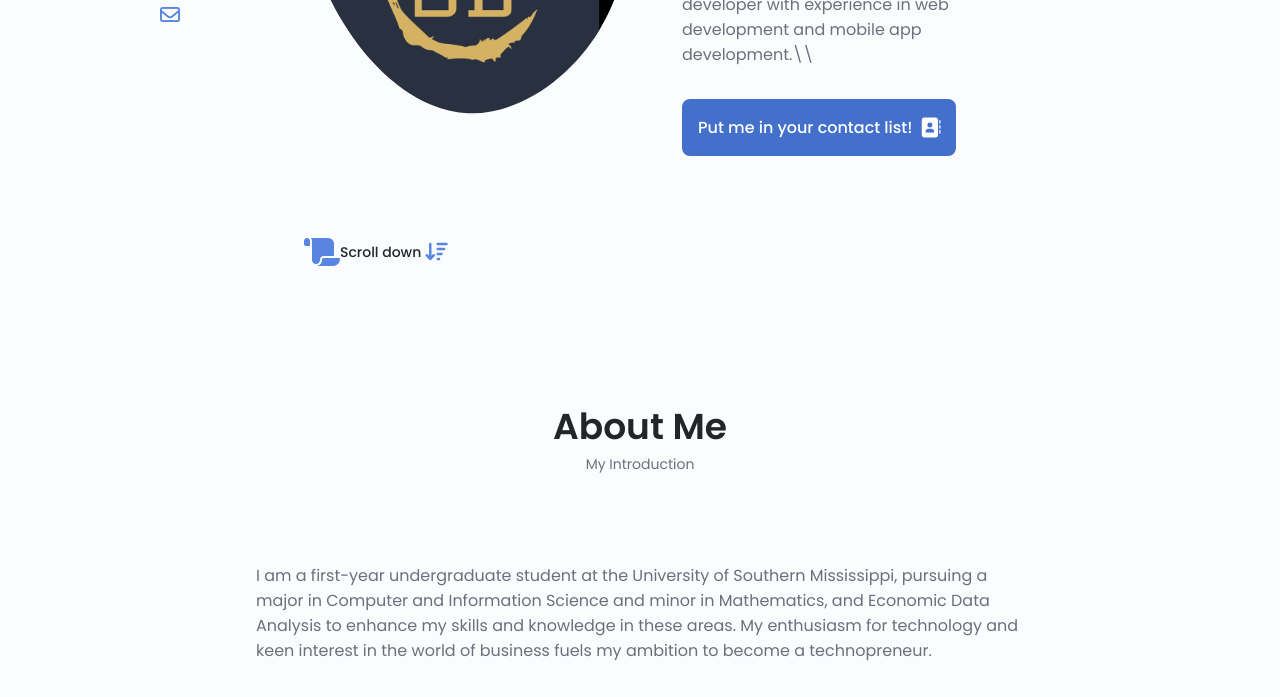
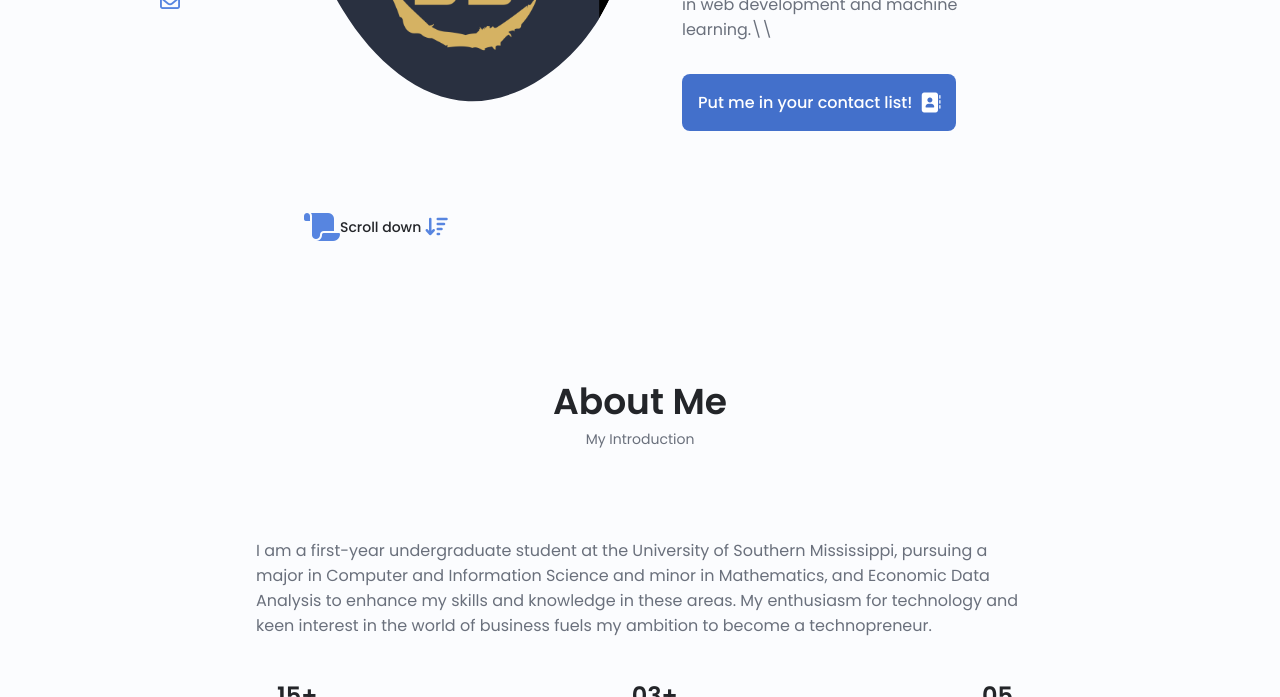
Before and after one commit to git07Sandesh/portfolio-website, a plain HTML site: page index.html in a window 1280 px wide. Shown: the part 403-1100 px from the top of the page. Drawn offline with nearby package versions, Linux system fonts and the light colour scheme.

Commit message:
Update index.html

```diff
--- a/index.html
+++ b/index.html
@@ -99,7 +99,7 @@
                     <div class="home_data">
                         <h1 class="home_title">Hi, I am Sandesh</h1>
                         <h3 class="home_subtitle">I am a <span class = "auto-type"></span></h3>
-                        <p class="home_description">\\ SOmething like this:- A passionate developer with experience in web development and mobile app development.\\</p>
+                        <p class="home_description">A passionate developer with great interest in web development and machine learning.\\</p>
                         <a href = "#contact" class = "button button--flex">
                             Put me in your contact list!<i class="fa-solid fa-address-book button_icon"></i>
                         </a>
```
